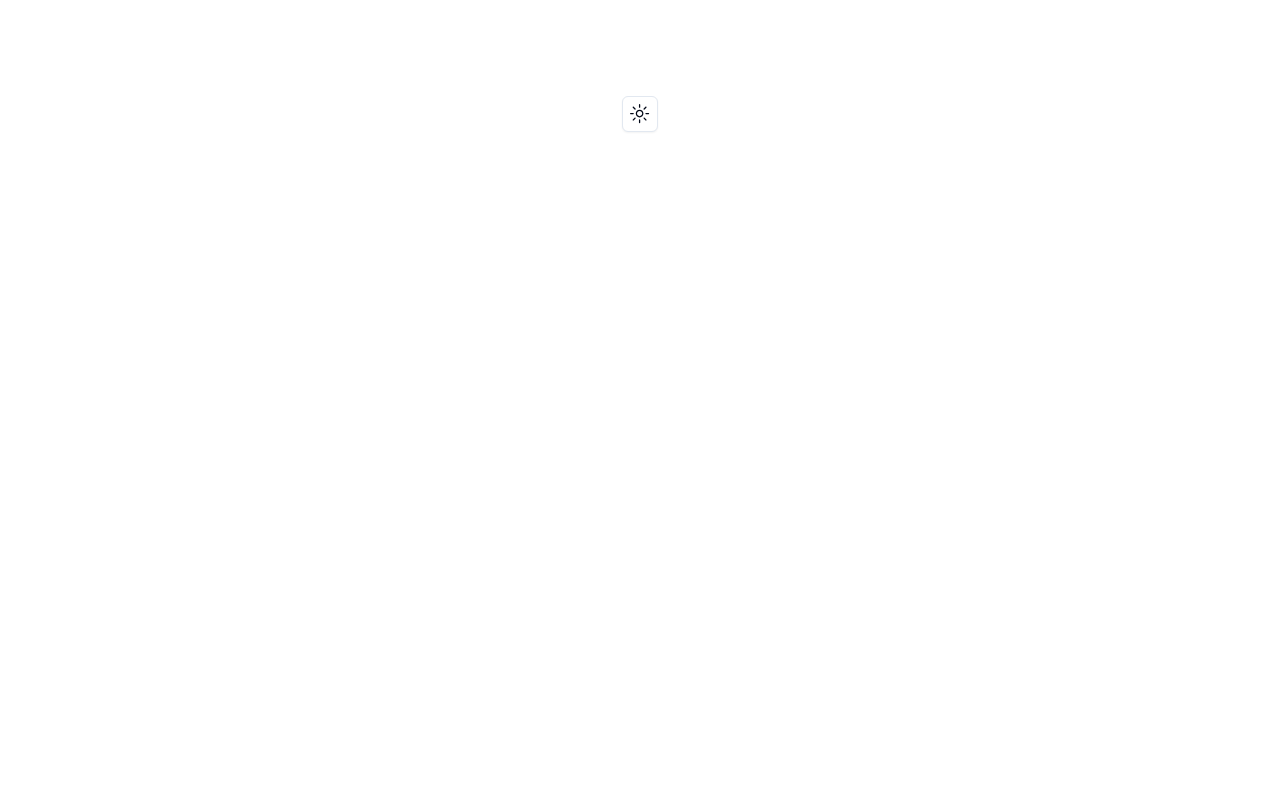
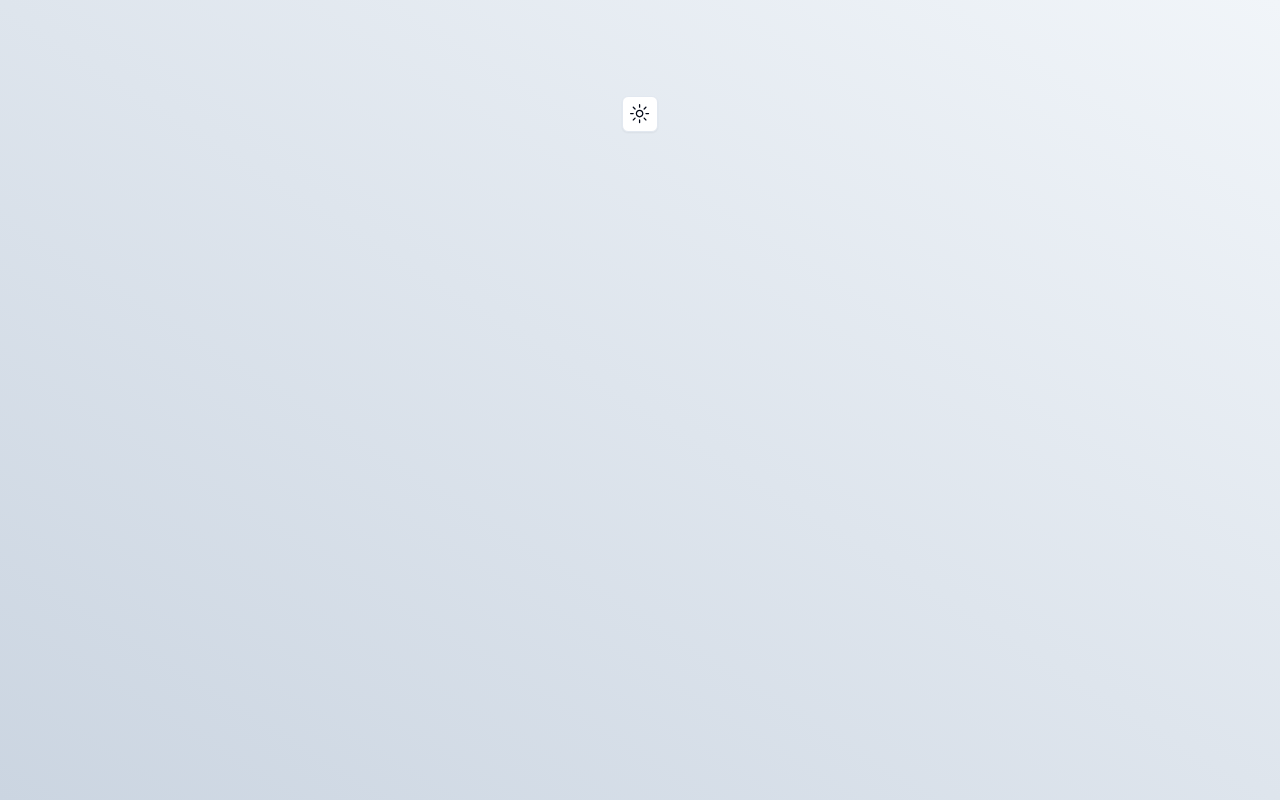
Before and after one commit to impeterk/nextlinkzone, a Next.js app: page / in a window 1280 px wide. Built offline with nearby package versions, Linux system fonts and the light colour scheme.

Commit message:
change background, add geist font

```diff
--- a/app/globals.css
+++ b/app/globals.css
@@ -71,6 +71,6 @@
     @apply border-border;
   }
   body {
-    @apply bg-background text-foreground;
+    @apply  bg-gradient-to-tr from-slate-300 to-slate-100 dark:from-slate-950 dark:to-slate-900 text-foreground;
   }
 }
--- a/app/layout.tsx
+++ b/app/layout.tsx
@@ -1,9 +1,8 @@
 import type { Metadata } from "next";
-import { Inter } from "next/font/google";
+import { GeistSans } from 'geist/font/sans'
+import { GeistMono } from 'geist/font/mono'
 import "./globals.css";
 import { ThemeProvider } from "@/components/theme/theme-provider";
-
-const inter = Inter({ subsets: ["latin"] });
 
 export const metadata: Metadata = {
   title: "Create Next App",
@@ -17,7 +16,7 @@ export default function RootLayout({
 }>) {
   return (
     <html lang="en">
-      <body className={inter.className}>
+      <body className={`${GeistSans.variable} ${GeistMono.variable}`}>
         <ThemeProvider
           attribute="class"
           defaultTheme="system"
--- a/components/ui/dropdown-menu.tsx
+++ b/components/ui/dropdown-menu.tsx
@@ -88,7 +88,7 @@ const DropdownMenuItem = React.forwardRef<
   <DropdownMenuPrimitive.Item
     ref={ref}
     className={cn(
-      "relative flex cursor-default select-none items-center rounded-sm px-2 py-1.5 text-sm outline-none transition-colors focus:bg-accent focus:text-accent-foreground data-[disabled]:pointer-events-none data-[disabled]:opacity-50",
+      "relative flex font-sans cursor-default select-none items-center rounded-sm px-2 py-1.5 text-sm outline-none transition-colors focus:bg-accent focus:text-accent-foreground data-[disabled]:pointer-events-none data-[disabled]:opacity-50",
       inset && "pl-8",
       className
     )}
--- a/tailwind.config.ts
+++ b/tailwind.config.ts
@@ -18,6 +18,10 @@ const config = {
       },
     },
     extend: {
+      fontFamily: {
+        sans: ['var(--font-geist-sans)'],
+        mono: ['var(--font-geist-mono)'],
+      },
       colors: {
         border: "hsl(var(--border))",
         input: "hsl(var(--input))",
```
